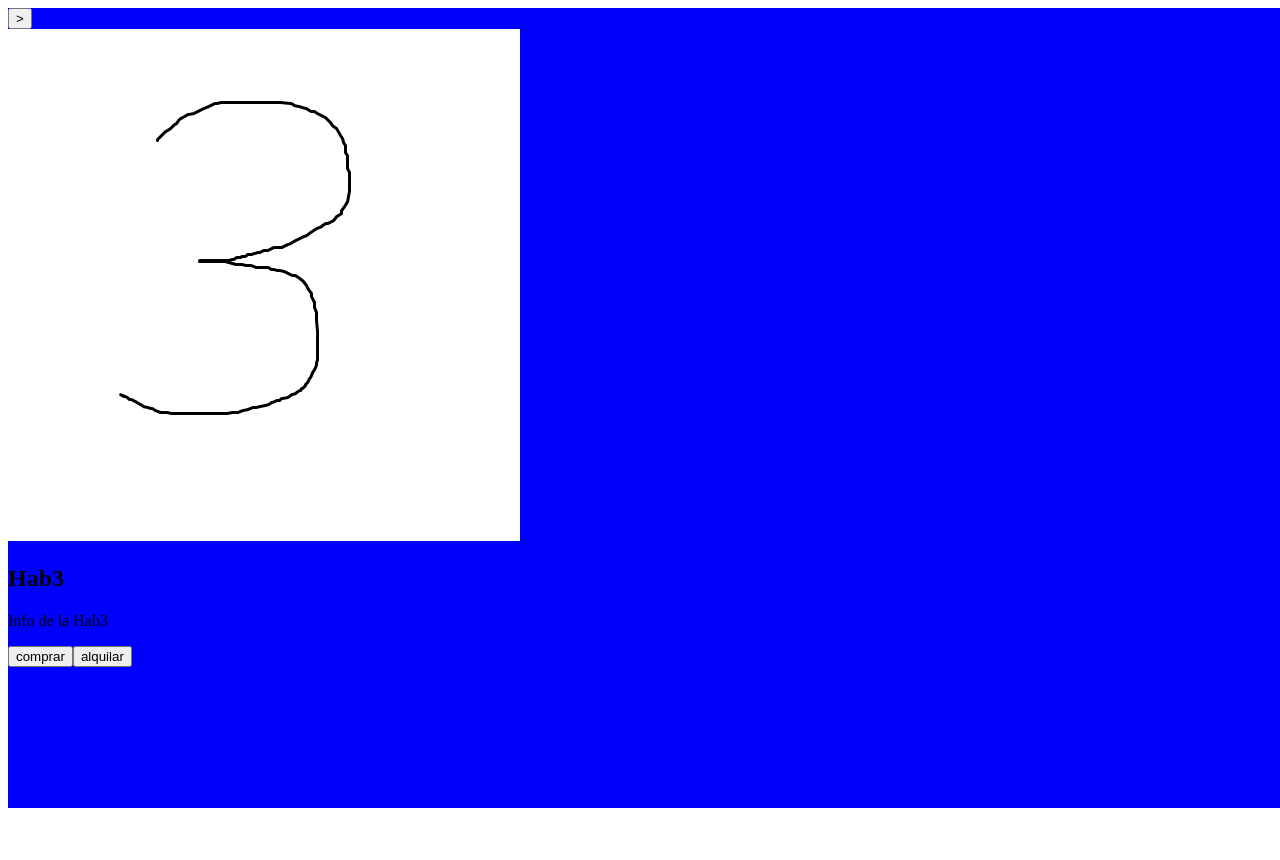
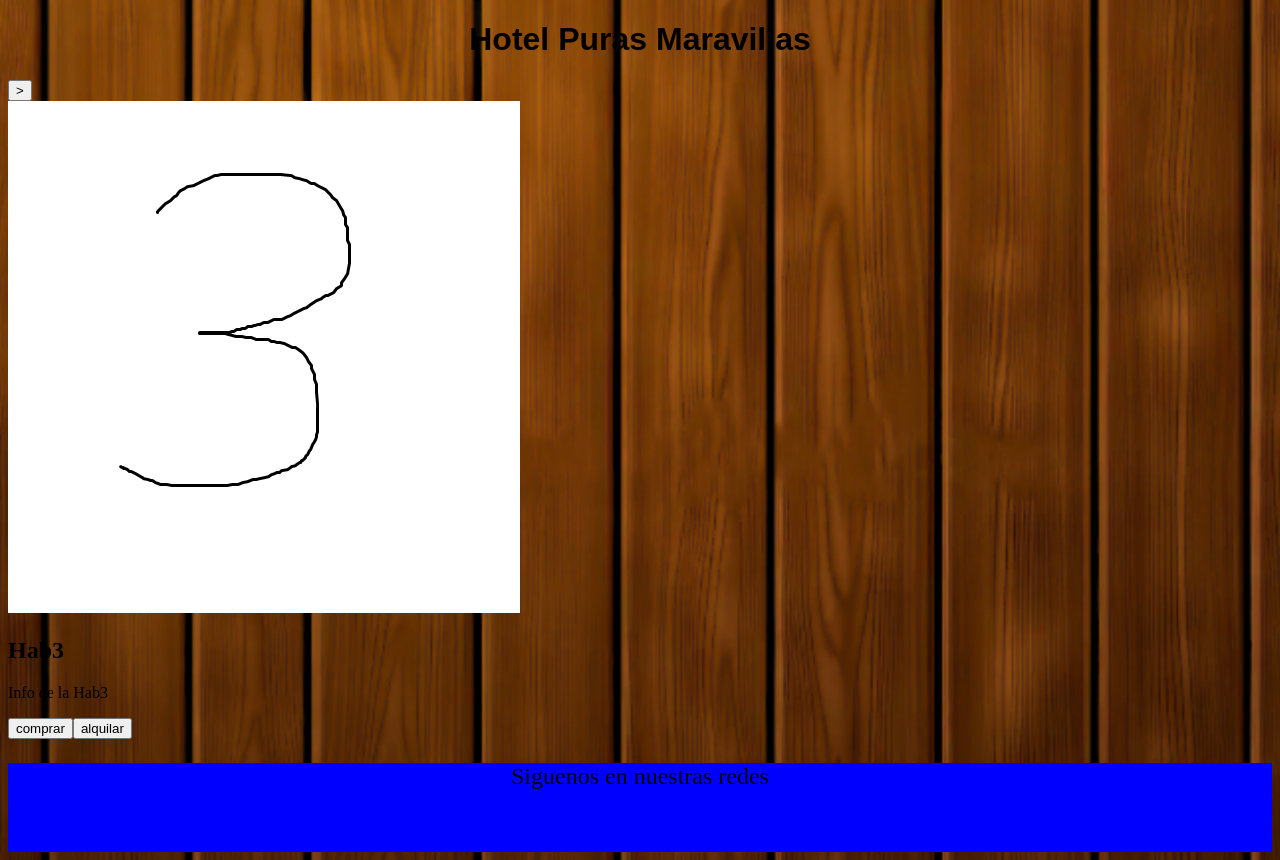
Before and after one commit to F2712/Projecto-Hotel, a React (Vite) app: page / in a window 1280 px wide. Before the commit the page ends 816 px from the top, so only its background shows below. Built offline with nearby package versions, Linux system fonts and the light colour scheme.

Commit message:
header, footer y mas

```diff
--- a/src/App.css
+++ b/src/App.css
@@ -1,5 +1,19 @@
-#root{
+body{
     background-color: blue;
-    width: 100vw;
-    height: 100vh;
+    background-image: url(./assets/img/HOTEL_DE_PURAS_MARAVILLAS_1.png);
+    background-repeat: no-repeat;
+    background-size: auto 101% ;
 }
+.titulo{
+    text-align: center;
+    font-family: sans-serif;
+}
+
+.footer{
+    text-align: center;
+    font-size: x-large;
+    padding-bottom: 3%;
+    background-color: blue;
+    width: 100%;
+
+}
--- a/src/App.jsx
+++ b/src/App.jsx
@@ -11,13 +11,15 @@ function App() {
     <>
 
       <div className="fondo">
-
+        <h1 className='titulo'>Hotel Puras Maravillas</h1>
         <div className='hola'>
           <Boton_cambia dice='>' suma={1} max={20}/>
           <div className="fondo">
             <Info/>
           </div>
-
+        <footer className='footer'>
+          <p>Siguenos en nuestras redes</p>
+        </footer>
         </div>
       </div>
     </>
```
Also changed, not shown: src/assets/img/HOTEL_DE_PURAS_MARAVILLAS_1.png (added), src/assets/img/ig.png (added).
